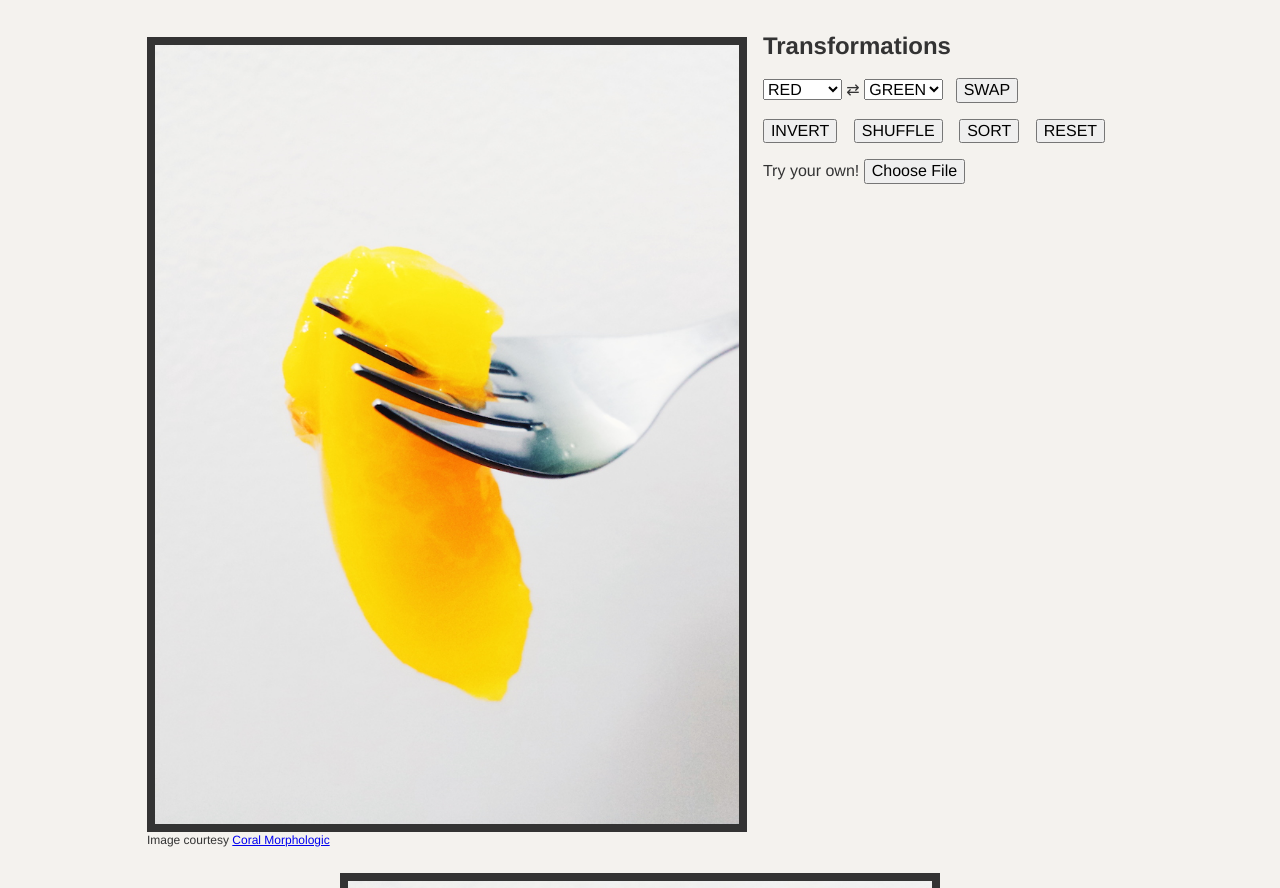
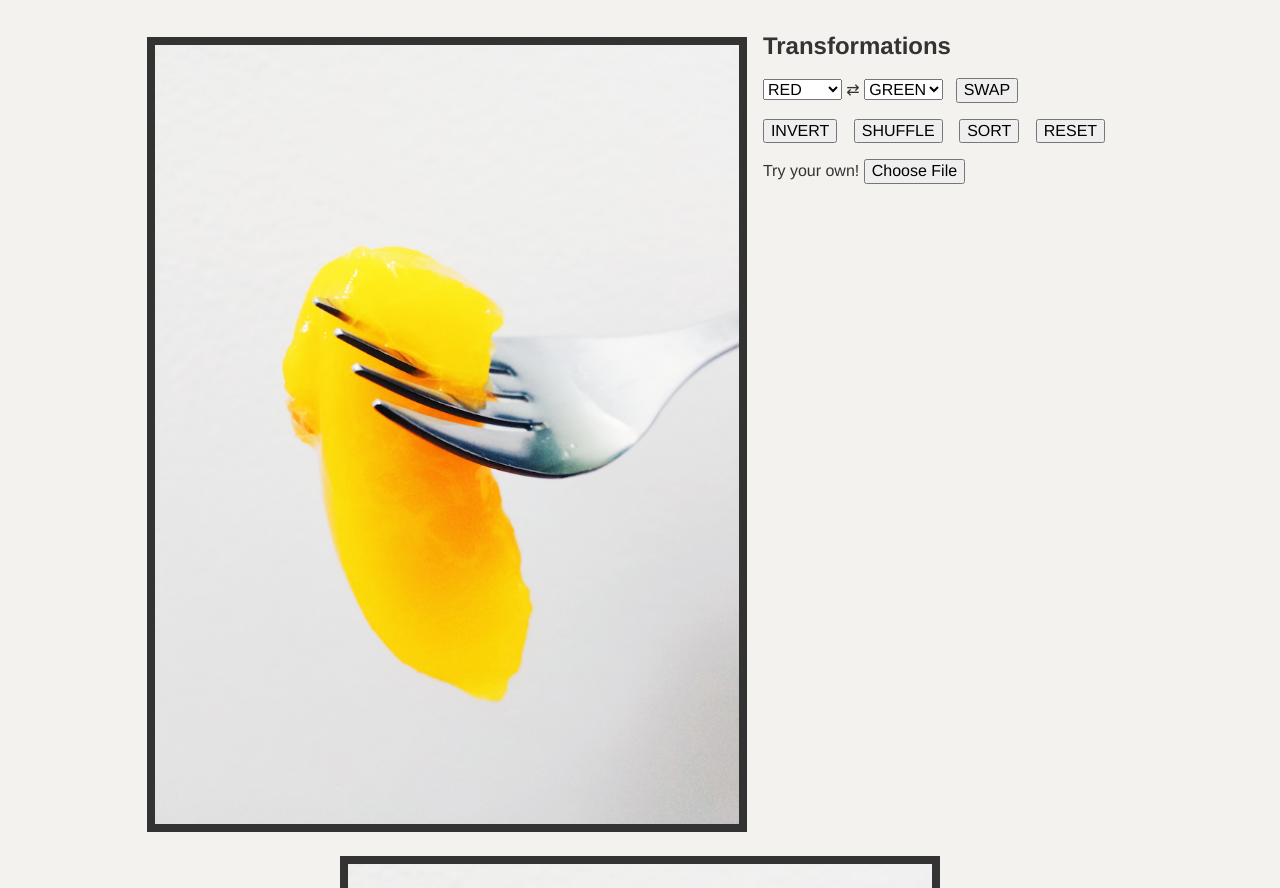
Before and after one commit to z-olpin/pixel-processing, a website built with Parcel: page index.html in a window 1280 px wide. Shown: the part 64-952 px from the top of the page. Built offline with nearby package versions, Linux system fonts and the light colour scheme.

Commit message:
remove image caption

```diff
--- a/index.html
+++ b/index.html
@@ -15,8 +15,7 @@
     <h1>Pixel Experiments</h1>
   <main>
     <figure id="img-container">
-      <img id="source-image" src="./img/peaches.jpg" alt="Image by Coral Morphologic">
-      <figcaption>Image courtesy <a href="http://www.coralmorphologic.com/">Coral Morphologic</a></figcaption>
+      <img id="source-image" src="./img/peaches.jpg" alt="peaches">
     </figure>
     <div id="transformations">
       <h2>Transformations</h2>
```
Also changed, not shown: dist/index.html.
